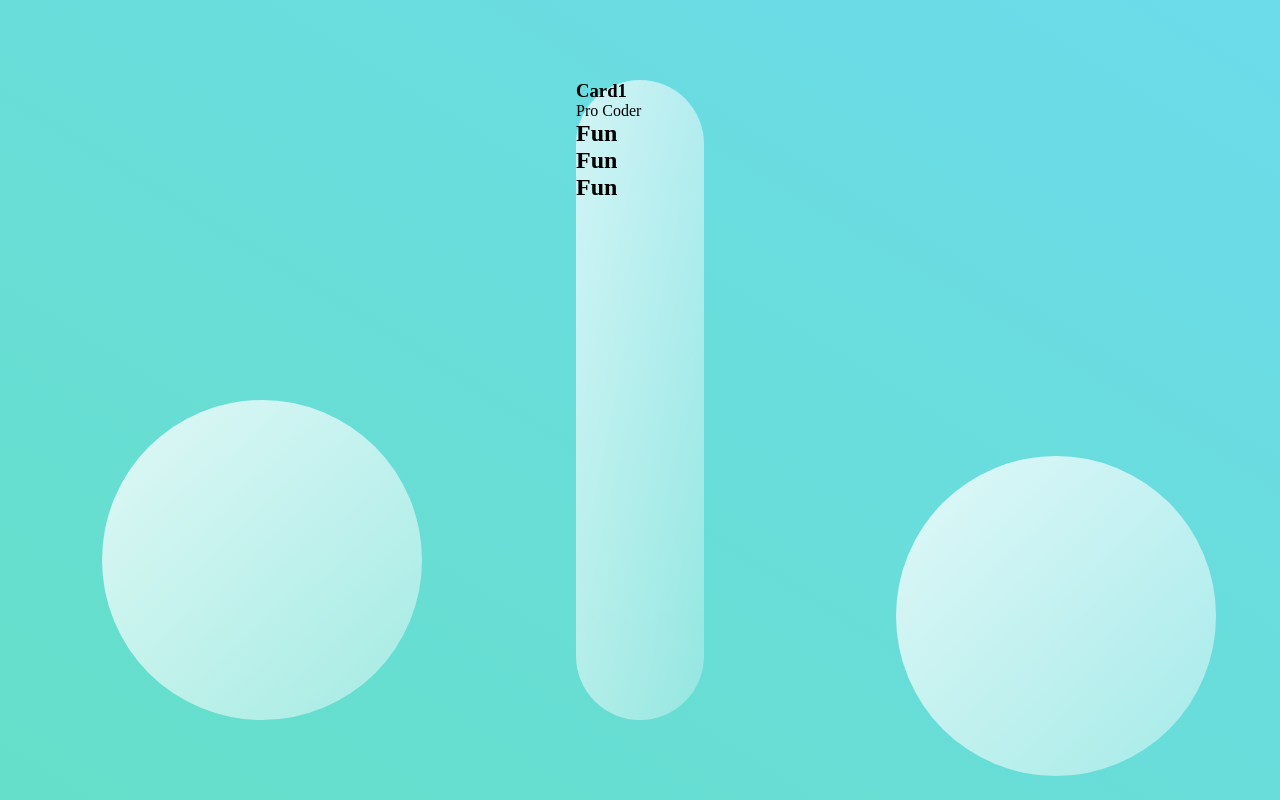
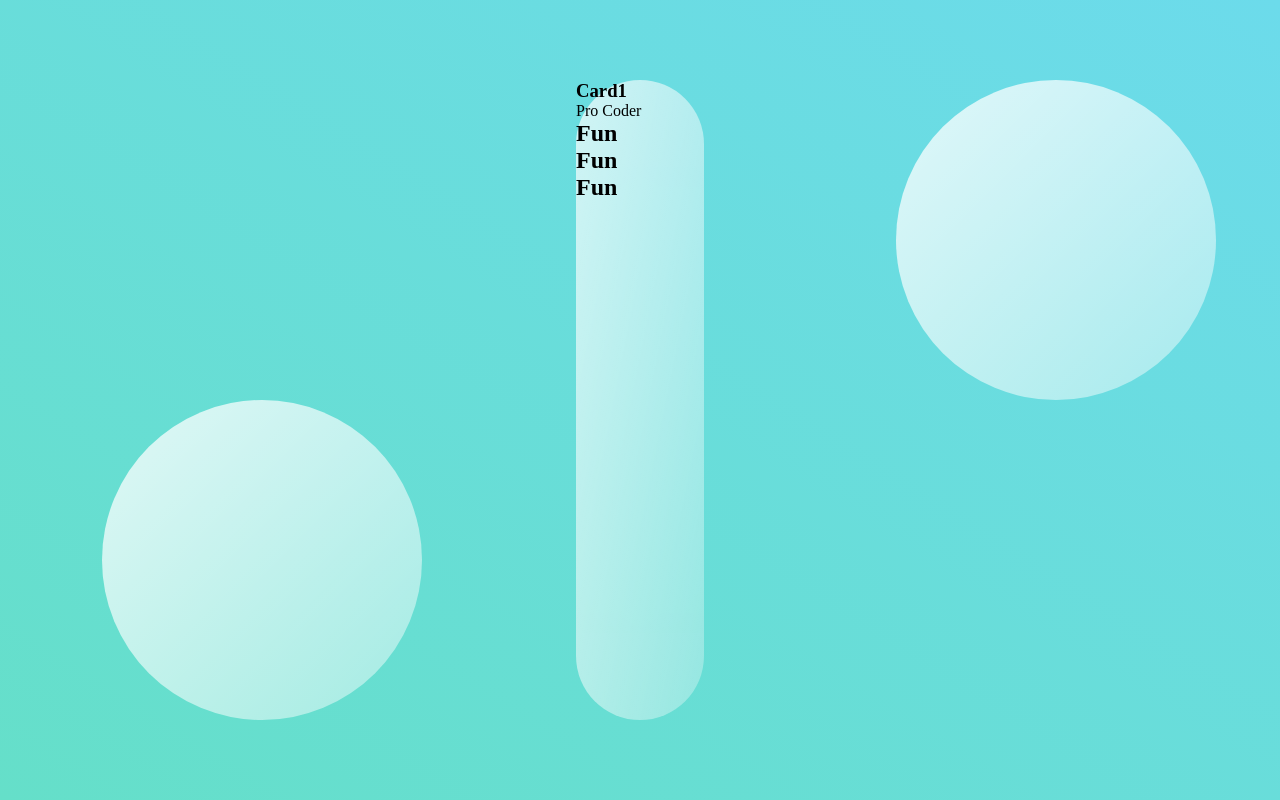
Before and after one commit to JustHoijer/StyleSamples, a Django app: page / in a window 1280 px wide. Run offline with Django 4.2, Linux system fonts and the light colour scheme.

Commit message:
"move circles"

```diff
--- a/static/css/style.css
+++ b/static/css/style.css
@@ -42,7 +42,7 @@ main {
 }
 
 .circle2 {
-    bottom: 3%;
+    bottom: 50%;
     right: 5%;
     z-index: 3;
 }
```
